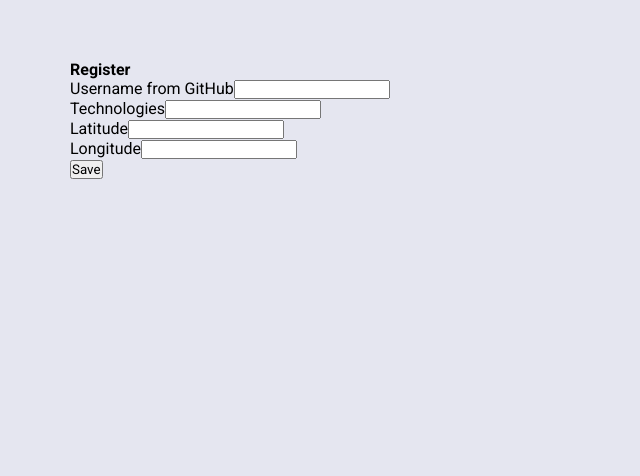
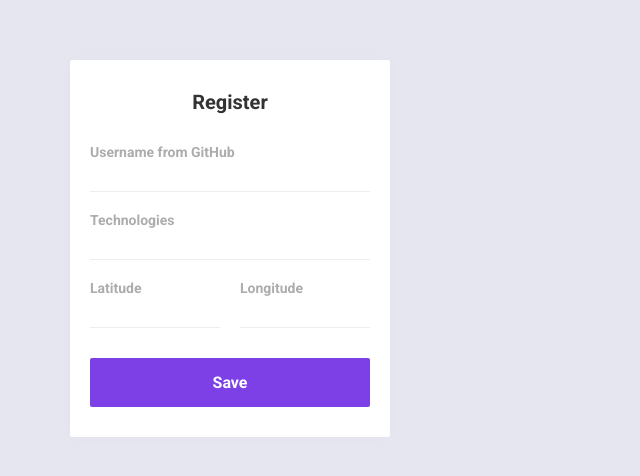
Before and after one commit to beniciodaniel/developer-finder, a React (Create React App) app in the folder web/: page / in a window 1280 px wide. Shown: the top 476 px of the page, without its empty margins (0-640 px from the left). Built offline with nearby package versions, Linux system fonts and the light colour scheme.

Commit message:
Implements CSS for Aside section

```diff
--- a/web/src/App.js
+++ b/web/src/App.js
@@ -2,6 +2,7 @@
 
 import './global.css';
 import './App.css';
+import './Sidebar.css';
 
 function App() {
 
--- a/web/src/Sidebar.css
+++ b/web/src/Sidebar.css
@@ -0,0 +1,67 @@
+aside {
+    width: 320px;
+    background: #FFF;
+    box-shadow: 0 0 14px 0 rgba(0, 0, 0, 0.02);
+    border-radius: 2px;
+    padding: 30px 20px;
+}
+
+aside strong {
+    font-size: 20px;
+    text-align: center;
+    display: block; /* strong is default inline */
+    color: #333;
+}
+
+aside form {
+    margin-top: 30px;
+}
+
+aside form .input-block + .input-block {
+    margin-top: 20px;
+}
+
+aside form .input-group {
+    margin-top: 20px;
+    display: grid;
+    gap: 20px;
+    grid-template-columns: 1fr 1fr;
+}
+
+aside form .input-group .input-block {
+    margin-top: 0;
+}
+
+aside form .input-block label {
+    color: #ACACAC;
+    font-size: 14px;
+    font-weight: bold;
+    display: block;
+}
+
+aside form .input-block input {
+    width: 100%;
+    height: 32px;
+    font-size: 14px;
+    color: #666;
+    border: 0;
+    border-bottom: 1px solid #eee;
+}
+
+aside form button[type=submit] {
+    width: 100%;
+    border: 0;
+    margin-top: 30px;
+    background: #7d40e7;
+    border-radius: 2px;
+    padding: 15px 20px;
+    font-size: 1rem;
+    font-weight: bold;
+    color: #fff;
+    cursor: pointer;
+    transition: background 0.5s;
+}
+
+aside form button[type=submit]:hover {
+    background: #6931ca;
+}
```
